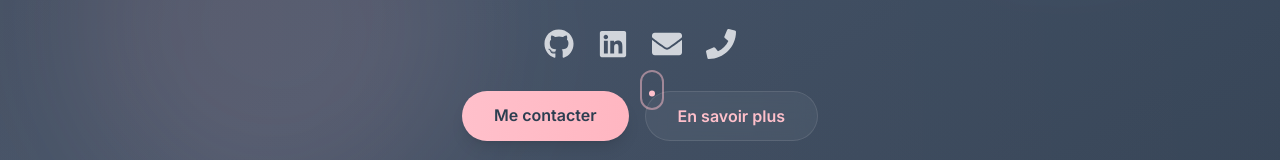
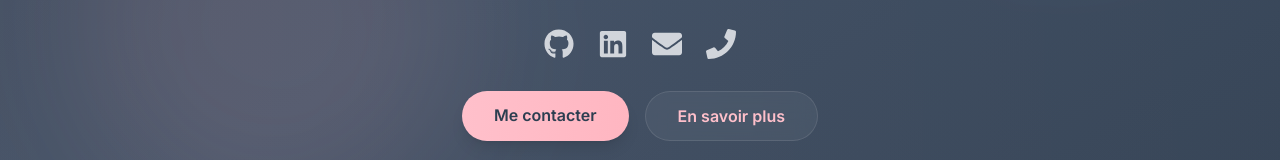
Before and after one commit to alexis-lhu/alexis-lhu.github.io, a React (Vite) app: page / in a window 1280 px wide. Shown: the part 505-665 px from the top of the page. Built offline with nearby package versions, Linux system fonts and the light colour scheme.

Commit message:
Remove scroll indicator and fix deployment script - Change from build to dist folder

```diff
--- a/package.json
+++ b/package.json
@@ -9,7 +9,7 @@
     "build": "vite build",
     "preview": "vite preview",
     "predeploy": "npm run build",
-    "deploy": "gh-pages -d build"
+    "deploy": "gh-pages -d dist"
   },
   "dependencies": {
     "framer-motion": "^10.16.4",
--- a/src/components/Hero.jsx
+++ b/src/components/Hero.jsx
@@ -149,20 +149,6 @@
           </motion.div>
         </motion.div>
 
-        {/* Scroll Indicator */}
-        <motion.div
-          animate={{ y: [0, 10, 0] }}
-          transition={{ duration: 1.5, repeat: Infinity }}
-          className="absolute bottom-10 left-1/2 transform -translate-x-1/2"
-        >
-          <div className="w-6 h-10 border-2 border-rose-200/50 rounded-full flex justify-center">
-            <motion.div
-              animate={{ y: [0, 12, 0] }}
-              transition={{ duration: 1.5, repeat: Infinity }}
-              className="w-1.5 h-1.5 bg-rose-200 rounded-full mt-2"
-            />
-          </div>
-        </motion.div>
       </div>
     </section>
   );
```
